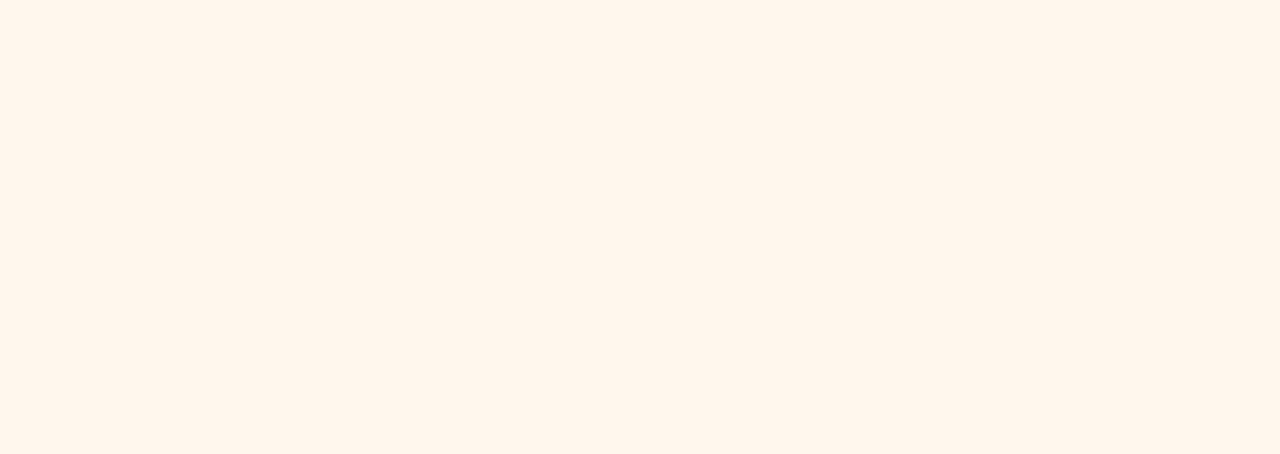
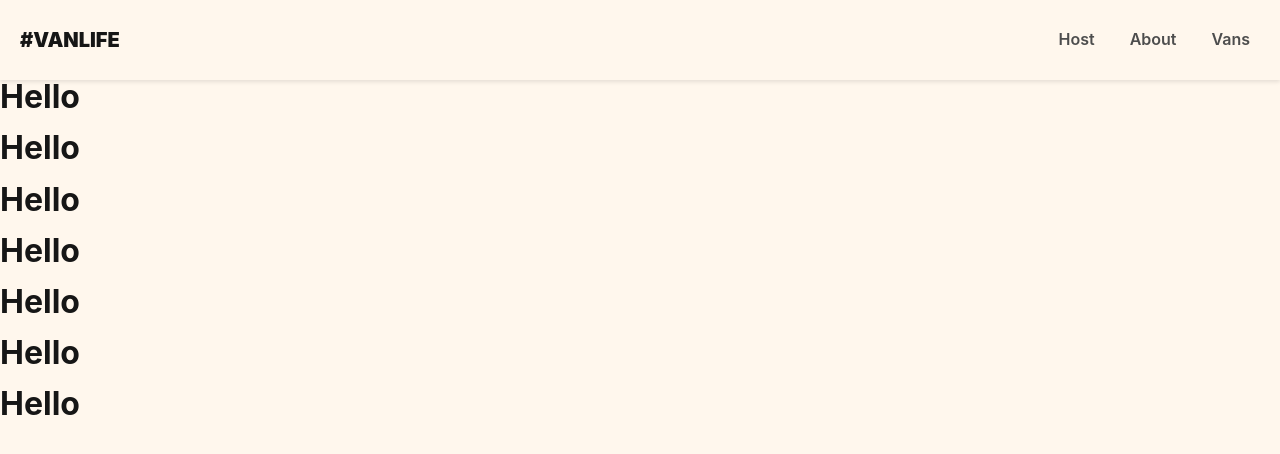
Before and after one commit to LuqmanNurhakimRosli/VanLife-App, a React (Vite) app: page /host in a window 1280 px wide. Before the commit this address had no page. Shown: the top 454 px of the page. Built offline with nearby package versions, Linux system fonts and the light colour scheme; what miragejs would draw is missing.

Commit message:
good enought

```diff
--- a/src/App.tsx
+++ b/src/App.tsx
@@ -1,7 +1,10 @@
 import About from './pages/About'
 import Home from './pages/home' // Ensure this matches the actual file name
-import Vans from './pages/Vans'
-import VanDetail from './pages/VanDetail'
+import Vans from './pages/Vans/Vans'
+import VanDetail from './pages/Vans/VanDetail'
+import Dashboard from './pages/Host/Dashboard'
+import Income from './pages/Host/income'
+import Reviews from './pages/Host/Reviews'
 import { BrowserRouter as Router, Routes, Route } from 'react-router-dom'
 import './App.css'
 import Layout from './components/Layout'
@@ -14,7 +17,10 @@ function App() {
             <Route path="/" element={<Home />} />
             <Route path="/about" element={<About />} />
             <Route path="/vans" element={<Vans />} />
-            <Route path="/vans/:id/" element={<VanDetail />} />
+            <Route path="/vans/:id" element={<VanDetail />} />
+            <Route path="/host" element={<Dashboard />} />
+            <Route path="/host/income" element={<Income />} />
+            <Route path="/host/reviews" element={<Reviews />} />
         </Route>
       </Routes>
     </Router>
--- a/src/components/Header.tsx
+++ b/src/components/Header.tsx
@@ -3,14 +3,14 @@ import './css/header.css'
 
 function Header() {
   return (
-    <header className="App-header">
-        <Link className='logo-brand' to="/">#VanLife</Link>
-        <nav className='nav'>
-          <Link to='/'>Home</Link>
-          <Link to='/about'>About</Link>
-          <Link to='/vans'>Vans</Link>
+    <header>
+        <Link to="/" className="logo-brand">#VANLIFE</Link>
+        <nav className="nav">
+            <Link to="/host">Host</Link>
+            <Link to="/about">About</Link>
+            <Link to="/vans">Vans</Link>
         </nav>
-      </header>
+    </header>
   )
 }
 
--- a/src/components/Layout.tsx
+++ b/src/components/Layout.tsx
@@ -1,11 +1,14 @@
 import {Outlet} from 'react-router-dom'
 import Header from './Header'
+import './css/layout.css'
 
 function Layout() {
   return (
     <>
         <Header />
-        <Outlet />
+        <div className="outlet-wrapper">
+            <Outlet />
+        </div>
     </>
   )
 }
--- /dev/null
+++ b/src/components/css/layout.css
@@ -0,0 +1,3 @@
+.outlet-wrapper {
+    margin-top: 20px;
+}
--- /dev/null
+++ b/src/pages/Host/Dashboard.tsx
@@ -0,0 +1,14 @@
+export default function Dashboard() {
+    return (
+        <div>
+            <h1>Hello</h1>
+            <h1>Hello</h1>
+            <h1>Hello</h1>
+            <h1>Hello</h1>
+            <h1>Hello</h1>
+            <h1>Hello</h1>
+            <h1>Hello</h1>
+            <h1>Hello</h1>
+        </div>
+    )
+}
--- /dev/null
+++ b/src/pages/Host/Income.tsx
@@ -0,0 +1,8 @@
+
+function Income() {
+  return (
+    <div>income</div>
+  )
+}
+
+export default Income
--- /dev/null
+++ b/src/pages/Host/Reviews.tsx
@@ -0,0 +1,5 @@
+export default function Reviews() {
+    return (
+        <h1>Host Reviews here</h1>
+    )
+}
--- a/src/pages/VanDetail.tsx
+++ b/src/pages/Vans/VanDetail.tsx
@@ -1,6 +1,6 @@
 import { useParams } from 'react-router-dom';
 import { useState, useEffect } from 'react';
-import './css/vandetail.css';
+import '../css/vandetail.css';
 
 interface Van {
     id: string;
--- a/src/pages/Vans.tsx
+++ b/src/pages/Vans/Vans.tsx
@@ -1,6 +1,6 @@
 import React from "react";
 import { Link } from "react-router-dom";
-import './css/vans.css'
+import '../css/vans.css'
 
 // Define the Van interface
 interface Van {
```
